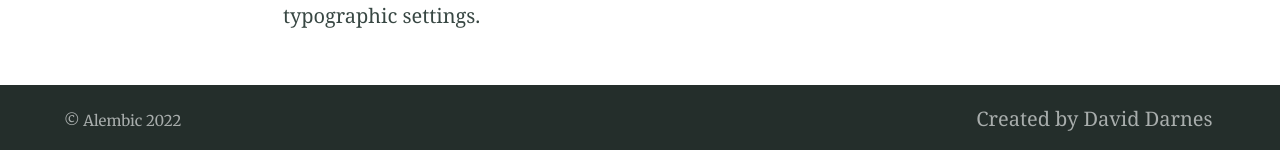
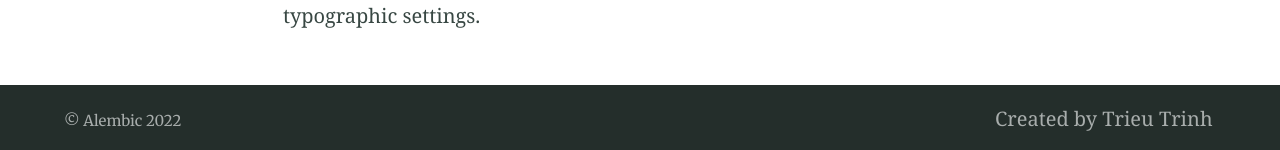
Before and after one commit to trieutrinh/trieutrinh.github.io, a Jekyll site: the page built from index.md, in a window 1280 px wide and 900 px high, scrolled down 4807 px. Shown: the part 747-897 px from the top of the window. Built offline with Jekyll 4.4.1, drawn with Linux system fonts in a browser that asks for light colours.

Commit message:
Edit file index.md

```diff
--- a/_config.yml
+++ b/_config.yml
@@ -45,9 +45,9 @@
   name: David Darnes # jekyll-seo-tag > real name
   links:  # jekyll-seo-tag > social aliases (sameAs)
     - https://twitter.com/DavidDarnes
-    - https://www.facebook.com/daviddarnes
+    - https://www.facebook.com/trieutrinh529/
     - https://www.linkedin.com/in/daviddarnes
-    - https://github.com/daviddarnes
+    - https://github.com/trieutrinh
 # markdown: CommonMark # Markdown parse settings, CommonMark performs slightly better an others in build time
 # commonmark:
   # options: ["SMART", "FOOTNOTES"]
@@ -58,7 +58,7 @@
   style: compressed # Style compression
 permalink: pretty  # Permalink style (/YYYY/MM/DD/page-name/)
 excerpt_separator: <!-- more --> # Marks end of excerpt in posts
-timezone: Europe/London # Timezone for blog posts and alike
+timezone: Asia/Ho_Chi_Minh # Timezone for blog posts and alike
 
 # 5. Collections
 collections:
@@ -135,8 +135,8 @@
   url: https://github.com/daviddarnes/alembic
 
 navigation_footer:
-- title: Created by David Darnes
-  url: https://darn.es
+- title: Created by Trieu Trinh
+  url: https://fb.com/trieutrinh529/
 
 social_links: # Appears in sidebar. Set the urls then uncomment and comment out as desired
   Twitter: https://twitter.com/DavidDarnes
```
